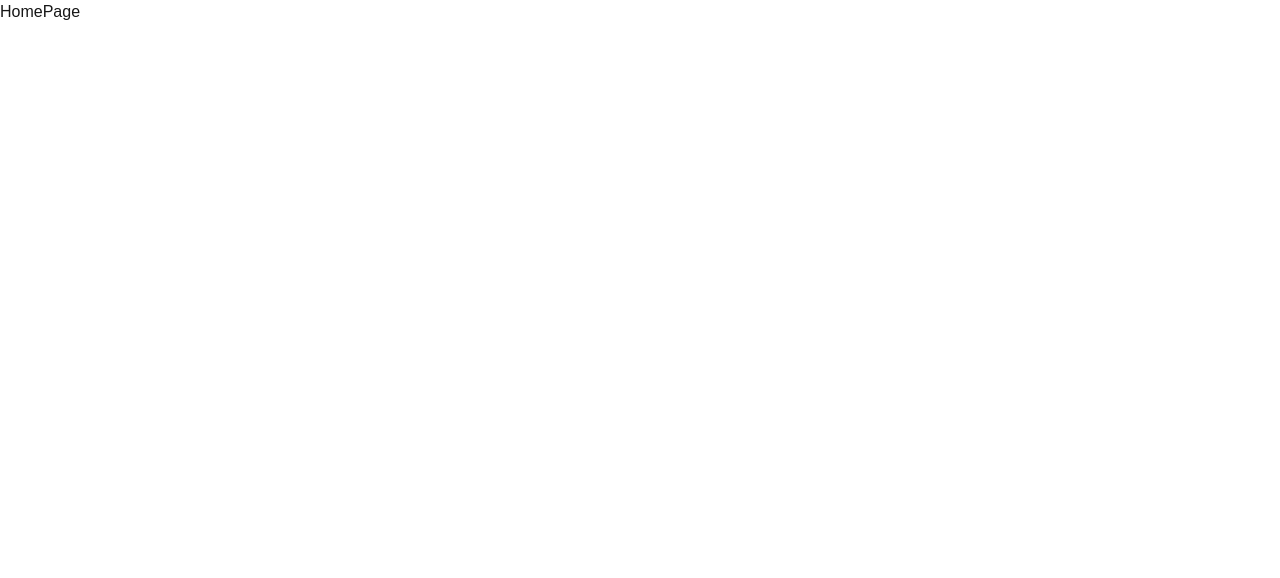
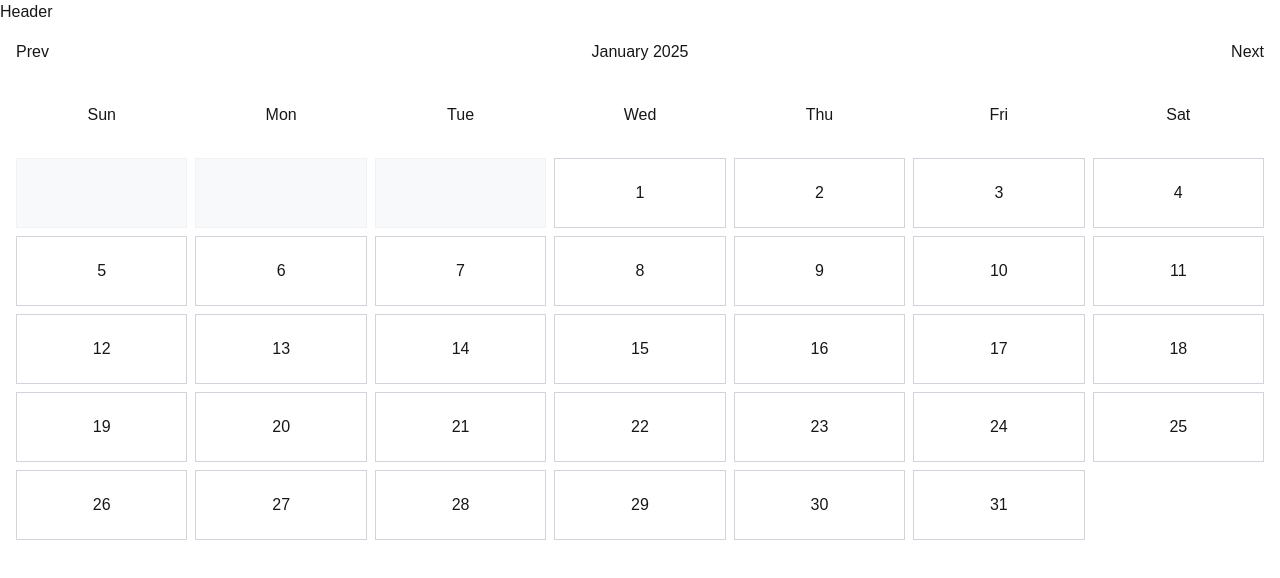
Before and after one commit to OlaOluwalekan/youvue, a Next.js app: page / in a window 1280 px wide. Shown: the top 578 px of the page. Built offline with nearby package versions, Linux system fonts and the light colour scheme.

Commit message:
added basic calendar structure/grids

```diff
--- a/app/page.tsx
+++ b/app/page.tsx
@@ -1,5 +1,15 @@
+import Calender from '@/components/calendar/Calender'
+import Header from '@/components/header/Header'
+
 const HomePage = () => {
-  return <div>HomePage</div>
+  return (
+    <div>
+      <Header />
+      <div>
+        <Calender />
+      </div>
+    </div>
+  )
 }
 
 export default HomePage
--- /dev/null
+++ b/components/calendar/Calender.tsx
@@ -0,0 +1,11 @@
+import Month from './Month'
+
+const Calender = () => {
+  return (
+    <div className='p-4'>
+      <Month />
+    </div>
+  )
+}
+
+export default Calender
--- /dev/null
+++ b/components/calendar/Month.tsx
@@ -0,0 +1,89 @@
+'use client'
+
+import { useState } from 'react'
+
+const Month = () => {
+  const [currentMonth, setCurrentMonth] = useState(new Date())
+
+  const daysInCurrentMonth = (year: number, month: number) => {
+    return new Date(year, month + 1, 0).getDate()
+  }
+
+  const firstDayInCurrentMonth = (year: number, month: number) => {
+    return new Date(year, month, 1).getDay()
+  }
+
+  const renderDays = () => {
+    const days = []
+    const year = currentMonth.getFullYear()
+    const month = currentMonth.getMonth()
+    const totalDays = daysInCurrentMonth(year, month)
+    const firstDay = firstDayInCurrentMonth(year, month)
+
+    for (let i = 0; i < firstDay; i++) {
+      days.push(
+        <div className='border bg-gray-100 opacity-50 w-full aspect-square max-h-[70px]'></div>
+      )
+    }
+
+    for (let i = 1; i <= daysInCurrentMonth(year, month); i++) {
+      days.push(
+        <div
+          key={i}
+          className='border border-gray-300 w-full aspect-square max-h-[70px] flex justify-center items-center text-center cursor-pointer hover:bg-blue-200 hover:text-gray-700'
+        >
+          {i}
+        </div>
+      )
+    }
+
+    return days
+  }
+
+  const renderDaysHeadings = () => {
+    const days = ['Sun', 'Mon', 'Tue', 'Wed', 'Thu', 'Fri', 'Sat']
+    return days.map((day) => (
+      <div
+        key={day}
+        className='w-full aspect-square max-h-[70px] flex justify-center items-center'
+      >
+        {day}
+      </div>
+    ))
+  }
+
+  return (
+    <div>
+      <div className='flex justify-between items-center mb-4'>
+        <button
+          onClick={() =>
+            setCurrentMonth(
+              new Date(currentMonth.getFullYear(), currentMonth.getMonth() - 1)
+            )
+          }
+        >
+          Prev
+        </button>
+        <h2>
+          {currentMonth.toLocaleDateString('default', { month: 'long' })}{' '}
+          {currentMonth.getFullYear()}
+        </h2>
+        <button
+          onClick={() =>
+            setCurrentMonth(
+              new Date(currentMonth.getFullYear(), currentMonth.getMonth() + 1)
+            )
+          }
+        >
+          Next
+        </button>
+      </div>
+      <div className='grid grid-cols-7 gap-2'>
+        {renderDaysHeadings()}
+        {renderDays()}
+      </div>
+    </div>
+  )
+}
+
+export default Month
--- /dev/null
+++ b/components/header/Header.tsx
@@ -0,0 +1,5 @@
+const Header = () => {
+  return <div>Header</div>
+}
+
+export default Header
```
Also changed, not shown: package.json (+18 -3 lines), 1 other file (tests, documents, lock files or other folders).
